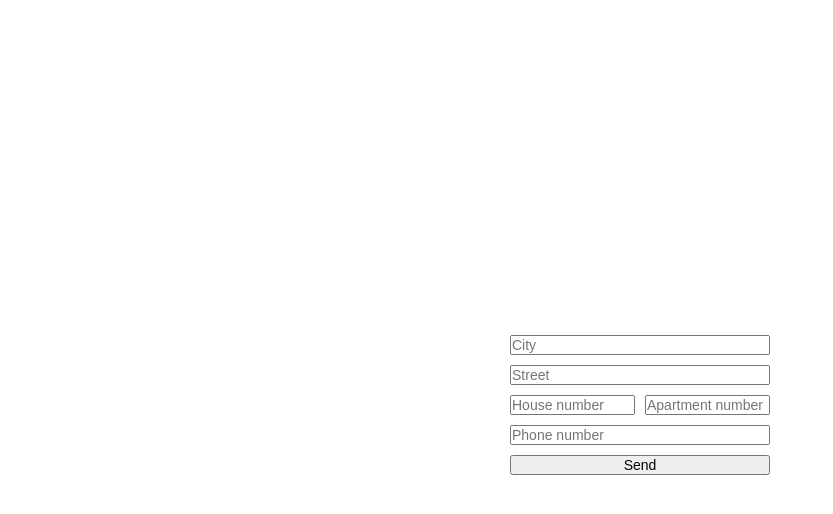
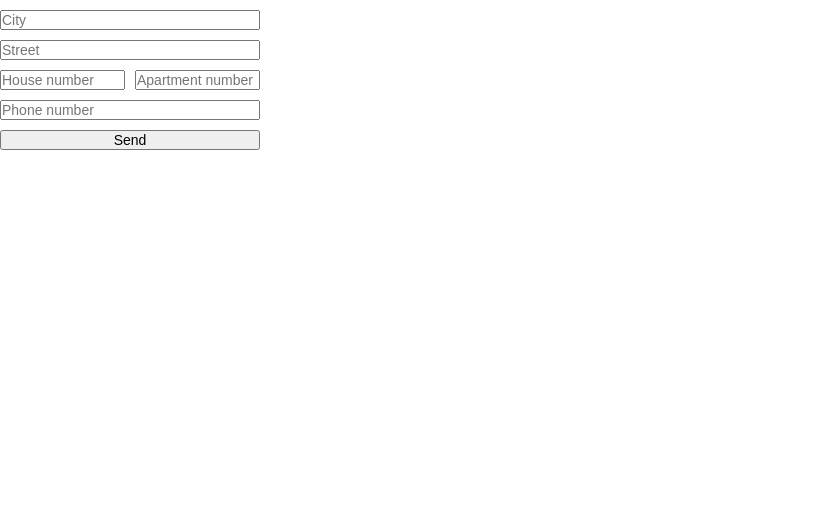
Before and after one commit to johannbaczkiewicz/e-pizza, a Vue app: page / in a window 1280 px wide. Shown: the top 514 px of the page, without its empty margins (0-833 px from the left). Built offline with nearby package versions, Linux system fonts and the light colour scheme; the HTML template or start-up script is replaced by a standard one.

Commit message:
refactoring personal data

```diff
--- a/wwwroot/src/components/PersonalData.vue
+++ b/wwwroot/src/components/PersonalData.vue
@@ -1,6 +1,6 @@
 <template>
-    <div id="personal-data" class="container">
-        <form class="wrapper" @submit="checkForm">
+    <div id="personal-data">
+        <form class="personal-form-wrapper" @submit="checkForm">
             <div class="errors">
                 <p v-if="errors.length">
                 <b>Please correct the following error(s):</b>
@@ -9,12 +9,12 @@
                 </ul>
             </p>
             </div>
-            <input class="city personal-form-input full-grid-input" v-model="address.city" placeholder="City"/>
-            <input class="street personal-form-input  full-grid-input" v-model="address.street" placeholder="Street"/>
-            <input class="house personal-form-input  one-column-input" v-model="address.houseNumber" placeholder="House number"/>
-            <input class="apartment personal-form-input  one-column-input" v-model="address.apartmentNumber" placeholder="Apartment number"/>
-            <input class="phone personal-form-input  full-grid-input" v-model="phoneNumber" placeholder="Phone number"/>
-            <input class="submit personal-form-input  full-grid-input" aria-label="Sumbit" type="submit" value="Send">
+            <input class="personal-form-input full-grid-input city" v-model="address.city" placeholder="City"/>
+            <input class="personal-form-input full-grid-input street" v-model="address.street" placeholder="Street"/>
+            <input class="personal-form-input one-column-input house" v-model="address.houseNumber" placeholder="House number"/>
+            <input class="personal-form-input one-column-input apartment" v-model="address.apartmentNumber" placeholder="Apartment number"/>
+            <input class="personal-form-input full-grid-input phone" v-model="phoneNumber" placeholder="Phone number"/>
+            <input class="personal-form-input full-grid-input submit" aria-label="Sumbit" type="submit" value="Send">
         </form>
 
     </div>
@@ -117,9 +117,10 @@
 
 <style lang="scss">
     $form-gap: 10px;
+    $column-count: 2;
     $form-width: 250px;
-    $form-column-width: $form-width / 2;
-    $form-width-with-gap: $form-width + $form-gap;
+    $form-column-width: $form-width / $column-count;
+    $form-width-with-gap: $form-width + ($form-gap * ($column-count - 1));
 
     .personal-form-input{
         // min-height: 50px;
@@ -173,13 +174,13 @@
         grid-area: submit;
     }
 
-    .wrapper{
+    .personal-form-wrapper{
         width: $form-width-with-gap;
         // background-color: rebeccapurple;
         display: grid;
         grid-gap: $form-gap;
         grid-auto-rows: auto;
-        grid-template-columns: $form-column-width $form-column-width;
+        grid-template-columns: repeat($column-count, $form-column-width);
         grid-template-areas:
             "errors errors"
             "city city"
```
